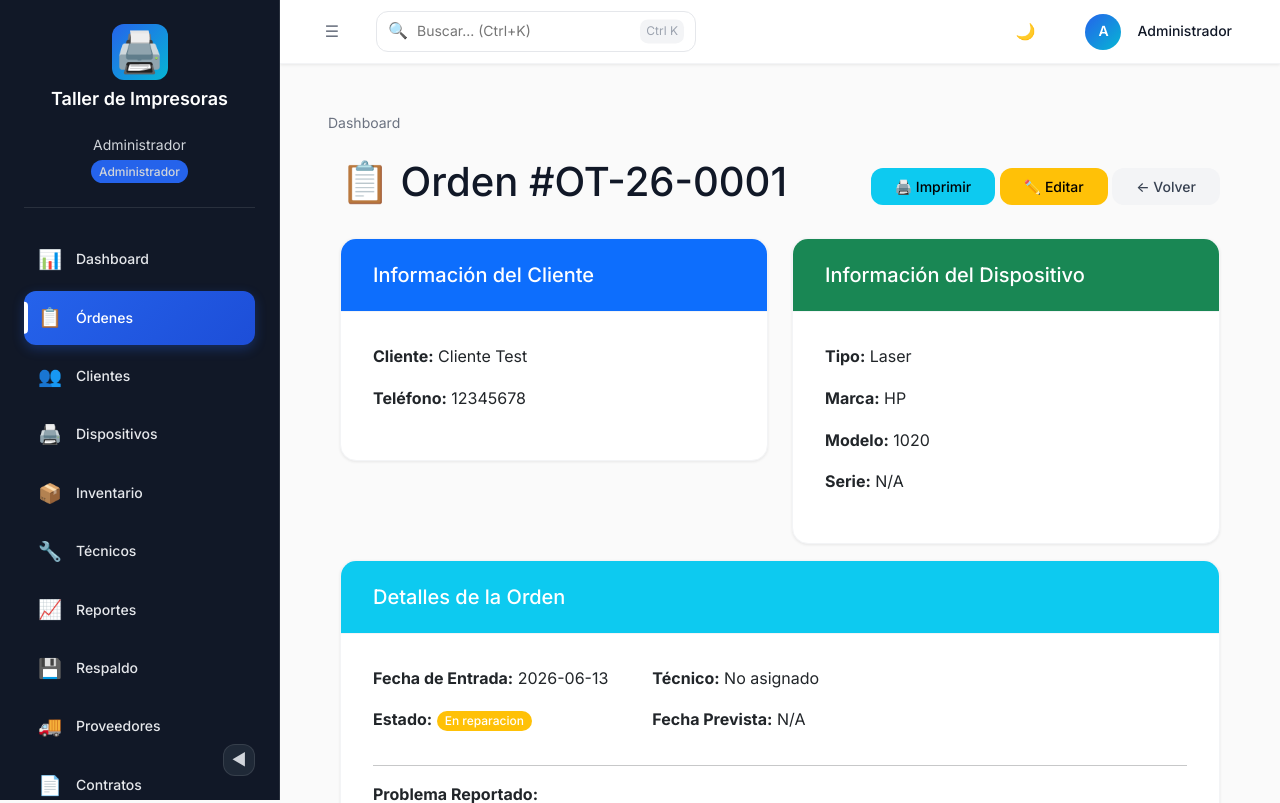
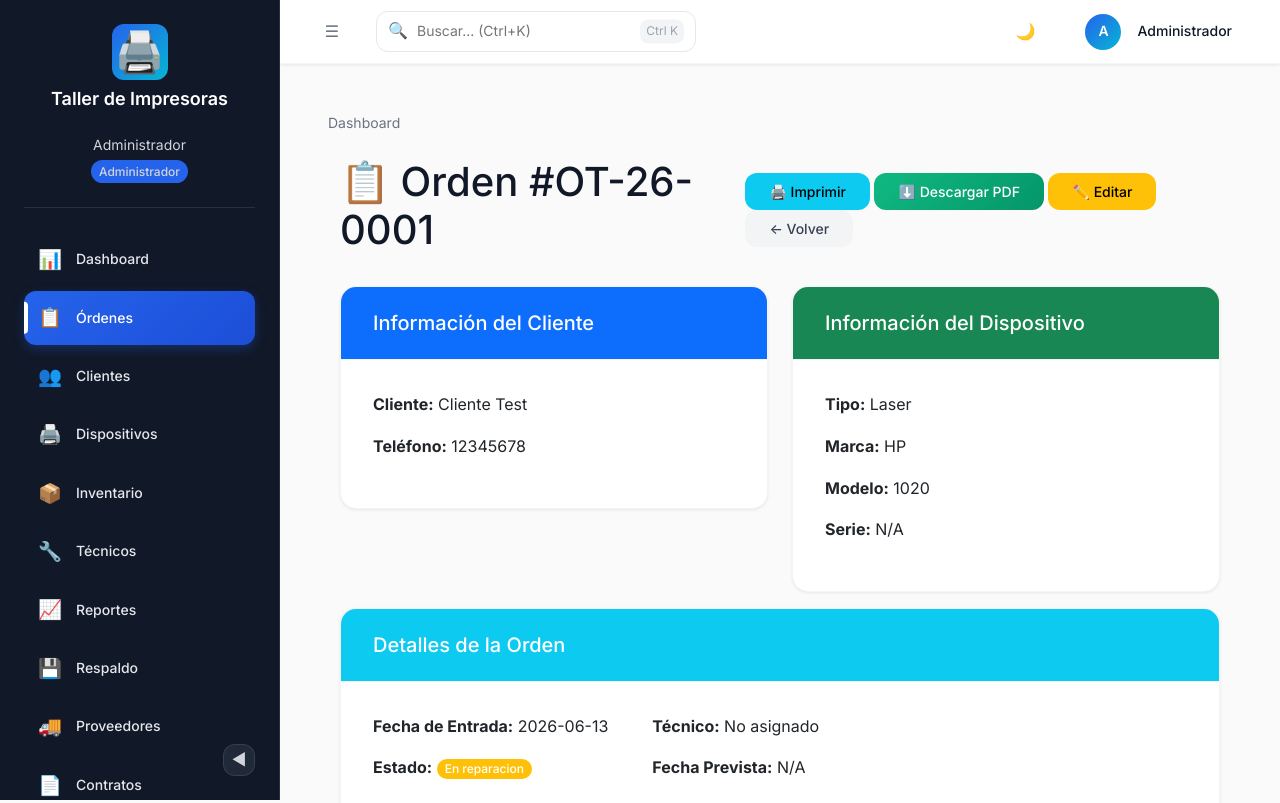
Before and after one commit to clgil/SGMegaPrintLab, a Flask app: page /ordenes/ver/1 in a window 1280 px wide. Shown: the top 803 px of the page. Run offline with Flask 3, Linux system fonts and the light colour scheme; a user stored in the database is signed in; some libraries are stand-ins or nearby versions.

Commit message:
Update PDF generation with styled design and enhanced filename format
- Updated routes/ordenes.py to implement new PDF filename format including order number, equipment type, brand, model and client name
- Enhanced PDF styling with professional color palette, reduced margins, optimized typography and compact tables for single-page layout
- Simplified download route to reuse print function logic, eliminating code duplication
- Modified detalle.html template to add PDF download button alongside existing print functionality
- Optimized PDF generation for improved space utilization and corporate header integration

```diff
--- a/taller_impresoras/templates/ordenes/detalle.html
+++ b/taller_impresoras/templates/ordenes/detalle.html
@@ -8,6 +8,7 @@
         <h1>📋 Orden #{{ orden.numero_orden }}</h1>
         <div>
             <a href="{{ url_for('ordenes.imprimir', id=orden.id) }}" class="btn btn-info" target="_blank">🖨️ Imprimir</a>
+            <a href="{{ url_for('ordenes.descargar', id=orden.id) }}" class="btn btn-success">⬇️ Descargar PDF</a>
             <a href="{{ url_for('ordenes.editar', id=orden.id) }}" class="btn btn-warning">✏️ Editar</a>
             <a href="{{ url_for('ordenes.index') }}" class="btn btn-secondary">← Volver</a>
         </div>
```
Also changed, not shown: 1 other file.
